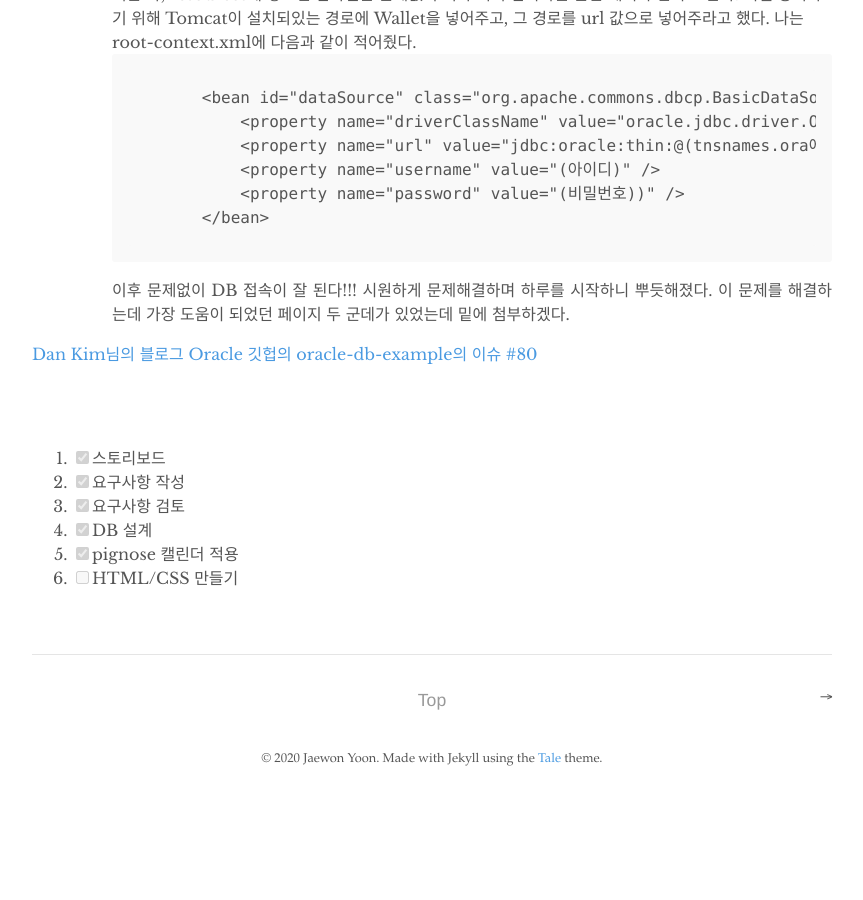
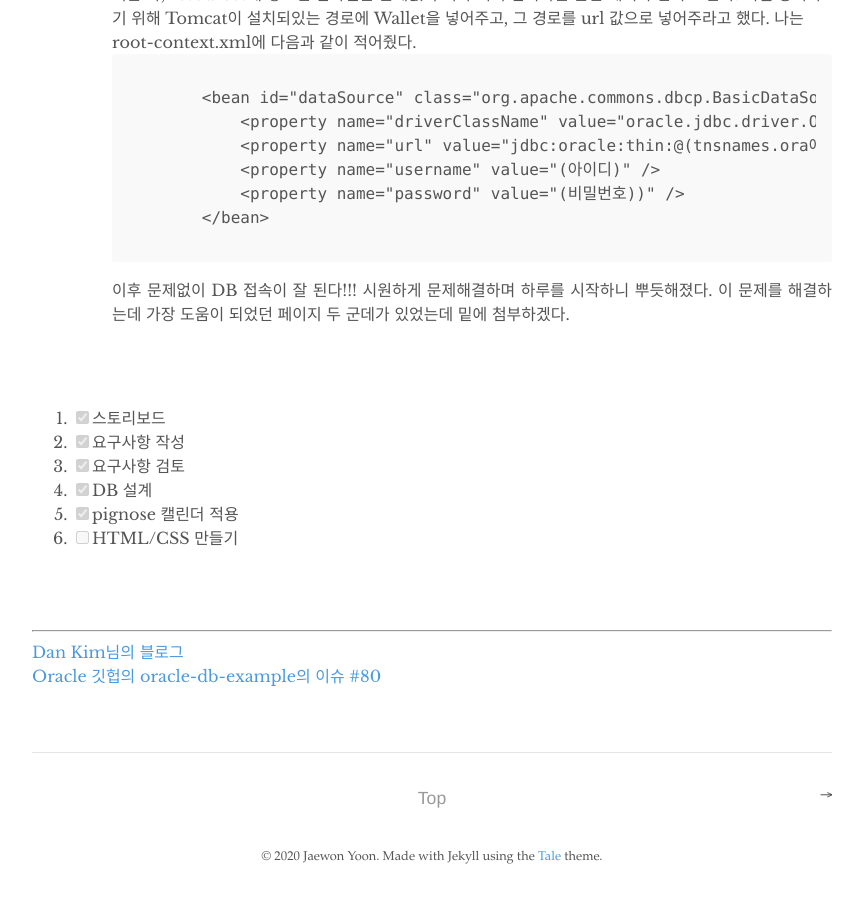
Before and after one commit to woniyoon/woniyoon.github.io, a Jekyll site: the page built from _posts/journal/2020-08-04-속닥속닥-006.md, in a window 1280 px wide and 900 px high, scrolled down 1808 px. Shown: the whole window, without its empty margins (208-1071 px from the left). Built offline with Jekyll 4.4.1, drawn with Linux system fonts in a browser that asks for light colours; before the commit the page ends 2610 px from its top, so only the background shows below that; some of the changed lines change nothing that is shown.

Commit message:
Modify journal no.6

````diff
--- a/_posts/journal/2020-08-04-속닥속닥-006.md
+++ b/_posts/journal/2020-08-04-속닥속닥-006.md
@@ -56,9 +56,6 @@ categories: [ journal ]
         ```
 이후 문제없이 DB 접속이 잘 된다!!! 시원하게 문제해결하며 하루를 시작하니 뿌듯해졌다. 이 문제를 해결하는데 가장 도움이 되었던 페이지 두 군데가 있었는데 밑에 첨부하겠다.
 
-[Dan Kim님의 블로그](https://mangdan.github.io/spring-batch-adw-1/)
-[Oracle 깃헙의 oracle-db-example의 이슈 #80](https://github.com/oracle/oracle-db-examples/issues/80)
-
 <br><br>
 
 1. [x] 스토리보드
@@ -67,3 +64,10 @@ categories: [ journal ]
 4. [x] DB 설계
 5. [x] pignose 캘린더 적용
 6. [ ] HTML/CSS 만들기
+
+<br><br>
+
+_________________
+
+[Dan Kim님의 블로그](https://mangdan.github.io/spring-batch-adw-1/)<br>
+[Oracle 깃헙의 oracle-db-example의 이슈 #80](https://github.com/oracle/oracle-db-examples/issues/80)
````
